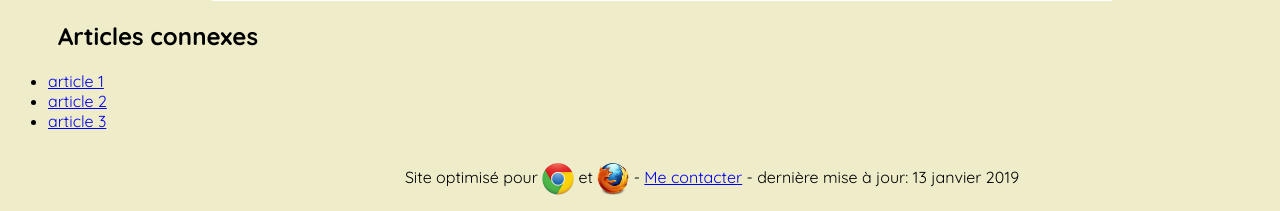
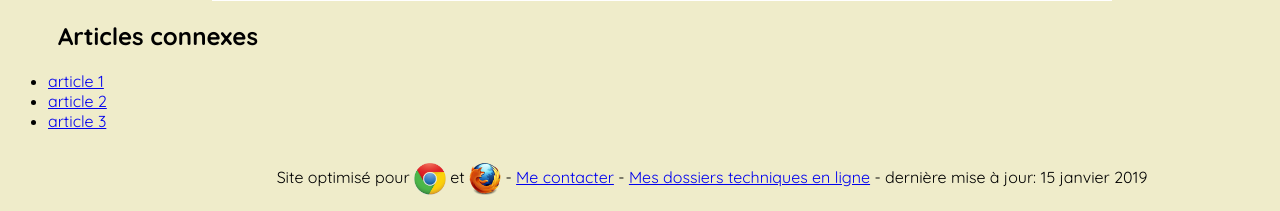
Before and after one commit to Eclipse972/FAQ_SW, a PHP site: page / in a window 1280 px wide; the page is wider, and only the part inside the window is pictured. Shown: the part 716-927 px from the top of that part. Run offline with PHP 8.4, Linux system fonts and the light colour scheme; a stand-in replaces the project's code that opens the database connection.

Commit message:
ajout d'un lien vers mes DT en ligne

```diff
--- a/Vue/pied2page.php
+++ b/Vue/pied2page.php
@@ -1,3 +1,4 @@
 <p>Site optimis&eacute; pour <img src="Vue/images/chrome.png" alt="Chrome"> et <img src="Vue/images/firefox.png" alt="Firefox">
 <?php if ($MODE == 'FAQ')	echo ' - <a href="?f=1">Me contacter</a>'; ?>
- - derni&egrave;re mise à jour: 13 janvier 2019</p>
+ - <a target="_blank" href="http://dossiers.techniques.free.fr">Mes dossiers techniques en ligne</a>
+ - derni&egrave;re mise à jour: 15 janvier 2019</p>
```
